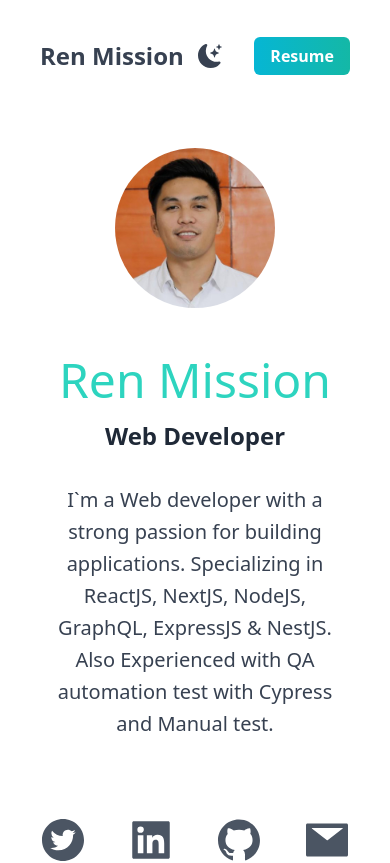
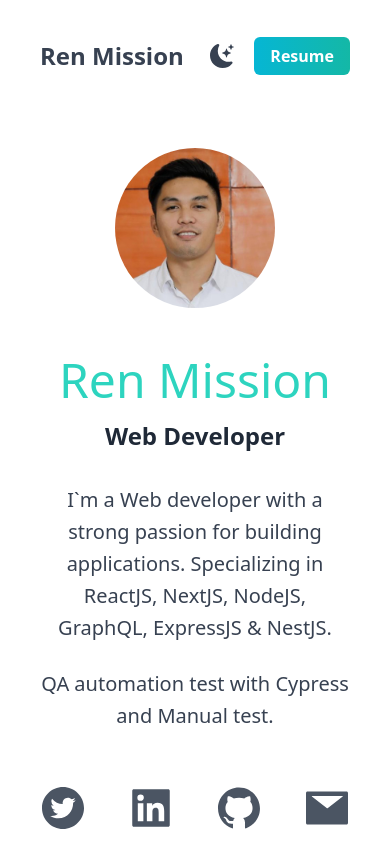
Before and after one commit to renmission/renatomission, a Next.js app: page / in a window 390 px wide. Shown: the top 863 px of the page. Built offline with nearby package versions, Linux system fonts and the light colour scheme.

Commit message:
update spacing on mobile

```diff
--- a/layouts/AppContainer.tsx
+++ b/layouts/AppContainer.tsx
@@ -34,7 +34,7 @@ const AppContainer: FC<IProps> = ({ children }) => {
         <link rel="icon" href="/favicon.ico" />
       </Head>
       <main className="bg-white px-10 md:px-20 lg:px-40 dark:bg-gray-900">
-      <section className="pt-10 pb-2">
+      <section className="py-10 pb-2">
         <nav className="mb-12 flex justify-between">
           <h1 className="text-2xl text-gray-700 font-semibold dark:text-white">
             Ren Mission
@@ -48,7 +48,7 @@ const AppContainer: FC<IProps> = ({ children }) => {
             </li>
             <li>
               <a
-                className="bg-gradient-to-r from-cyan-500 to-teal-500 text-white px-4 py-2 font-semibold rounded-md ml-8 "
+                className="bg-gradient-to-r from-cyan-500 to-teal-500 text-white px-4 py-2 font-semibold rounded-md ml-5 "
                 href="../public/Resume-Renato-Mission.pdf"
                 onClick={onButtonClick}
               >
--- a/layouts/Hero.tsx
+++ b/layouts/Hero.tsx
@@ -3,10 +3,10 @@ import {
   AiFillLinkedin,
   AiFillGithub,
   AiFillMail,
-  } from 'react-icons/ai';
+} from "react-icons/ai";
 
-  import Image from 'next/legacy/image';
-  import me from '../public/me.jpg';
+import Image from "next/legacy/image";
+import me from "../public/me.jpg";
 
 const Hero = () => {
   return (
@@ -26,8 +26,12 @@ import {
           <p className="text-xl py-6 leading-8 text-gray-700 md:text-xl max-w-lg mx-auto dark:text-white">
             I`m a Web developer with a strong passion for building applications.
             Specializing in ReactJS, NextJS, NodeJS, GraphQL, ExpressJS &
-              NestJS. Also Experienced with QA automation test with Cypress and
-              Manual test.
+            NestJS.
+          </p>
+
+          <p className="text-xl leading-8 text-gray-700 md:text-xl max-w-lg mx-auto dark:text-white">
+            QA automation test with Cypress and Manual
+            test.
           </p>
         </div>
         <div className="text-5xl flex justify-center gap-10 py-3 text-gray-600 dark:text-white">
```
Lines whose indentation alone changed are shown as unchanged.
